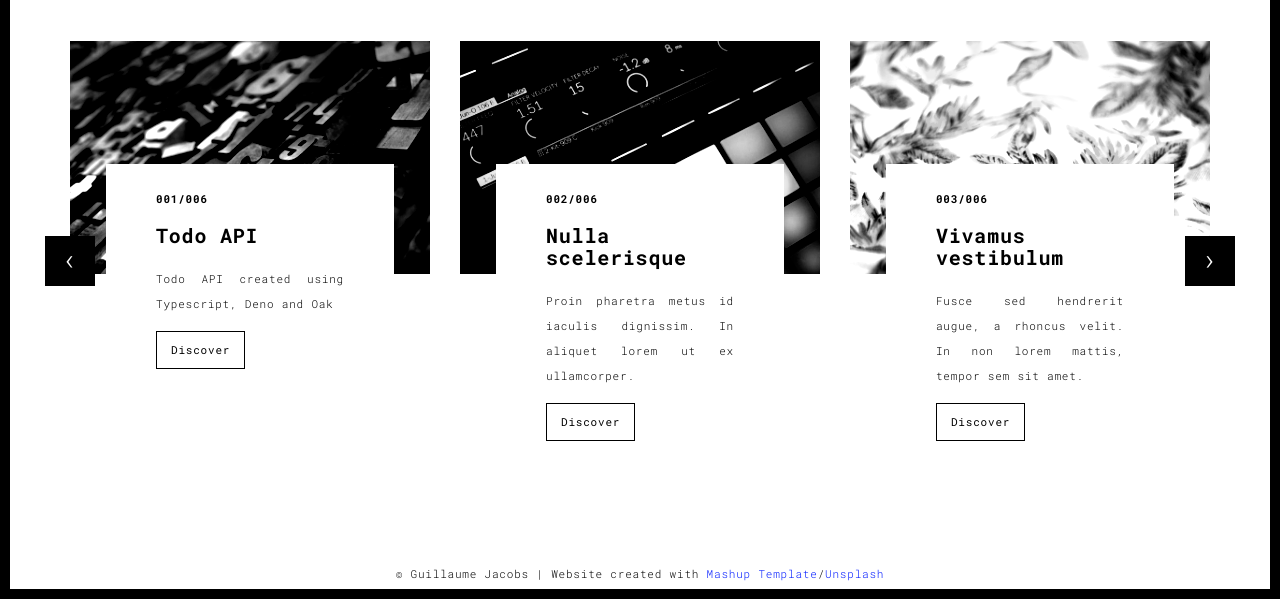
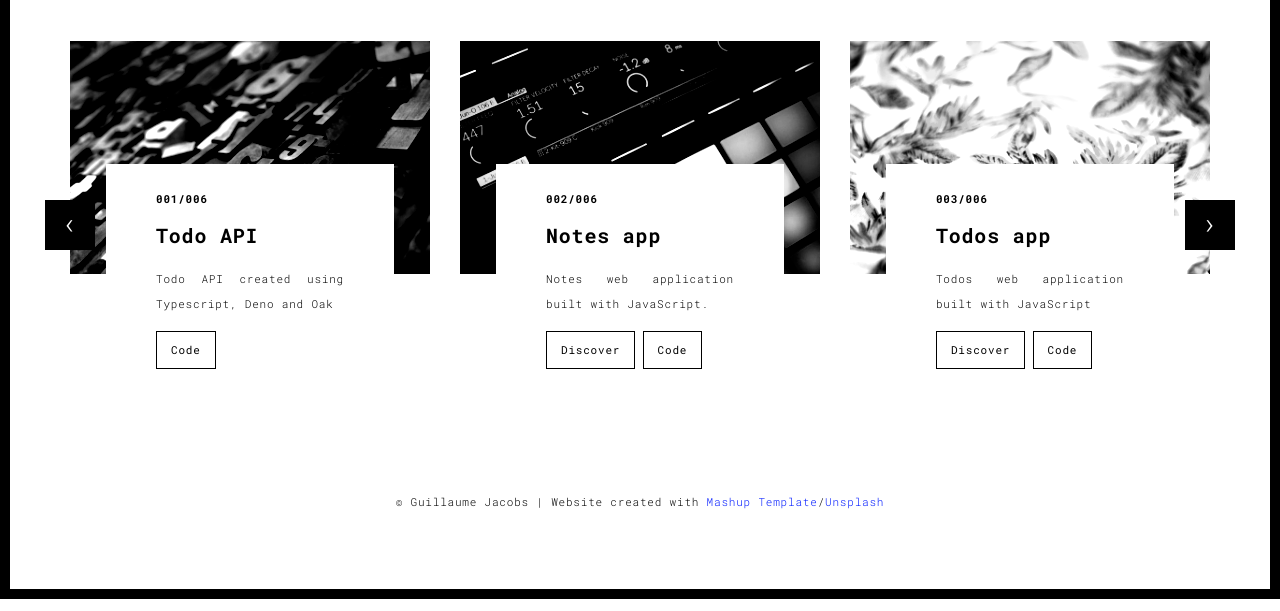
Before and after one commit to Agilulfe/portfolio, a Flask app: page /web.html in a window 1280 px wide. Shown: the part 201-812 px from the top of the page. Run offline with Flask 2, Linux system fonts and the light colour scheme; some libraries are stand-ins or nearby versions.

Commit message:
new projects

```diff
--- a/templates/golang.html
+++ b/templates/golang.html
@@ -84,7 +84,7 @@
                                                 from a given url.
                                             </p>
                                             <a href="https://github.com/Agilulfe/website-thumbnail-generator" title=""
-                                                target="_blank" class="btn btn-default">Discover</a>
+                                                target="_blank" class="btn btn-default">Code</a>
                                         </div>
                                     </div>
                                     <div class="col-sm-4">
--- a/templates/python.html
+++ b/templates/python.html
@@ -83,7 +83,7 @@
                                                 checks if they have ever been leaked on the internet.
                                             </p>
                                             <a href="https://github.com/Agilulfe/password-checker" target="_blank"
-                                                title="" class="btn btn-default">Discover</a>
+                                                title="" class="btn btn-default">Code</a>
                                         </div>
                                     </div>
                                     <div class="col-sm-4">
--- a/templates/web.html
+++ b/templates/web.html
@@ -82,7 +82,7 @@
                                                 Todo API created using Typescript, Deno and Oak
                                             </p>
                                             <a href="https://github.com/Agilulfe/todo-deno" target="_blank" title=""
-                                                class="btn btn-default">Discover</a>
+                                                class="btn btn-default">Code</a>
                                         </div>
                                     </div>
                                     <div class="col-sm-4">
@@ -92,10 +92,13 @@
                                         </a>
                                         <div class="card-container card-container-lg">
                                             <h4>002/006</h4>
-                                            <h3>Nulla scelerisque</h3>
-                                            <p style="text-align:justify;">Proin pharetra metus id iaculis dignissim. In
-                                                aliquet lorem ut ex ullamcorper.</p>
-                                            <a href="./work.html" title="" class="btn btn-default">Discover</a>
+                                            <h3>Notes app</h3>
+                                            <p style="text-align:justify;">Notes web application built with
+                                                JavaScript.</p>
+                                            <a href="https://agilulfe-note.netlify.app/" target="_blank" title=""
+                                                class="btn btn-default">Discover</a>
+                                            <a href="https://github.com/Agilulfe/notes-app" target="_blank" title=""
+                                                class="btn btn-default">Code</a>
                                         </div>
                                     </div>
                                     <div class="col-sm-4">
@@ -105,10 +108,13 @@
                                         </a>
                                         <div class="card-container card-container-lg">
                                             <h4>003/006</h4>
-                                            <h3>Vivamus vestibulum</h3>
-                                            <p style="text-align:justify;">Fusce sed hendrerit augue, a rhoncus velit.
-                                                In non lorem mattis, tempor sem sit amet.</p>
-                                            <a href="./work.html" title="" class="btn btn-default">Discover</a>
+                                            <h3>Todos app</h3>
+                                            <p style="text-align:justify;">Todos web application built with JavaScript
+                                            </p>
+                                            <a href="https://agilulfe-todo.netlify.app" target="_blank" title=""
+                                                class="btn btn-default">Discover</a>
+                                            <a href="https://github.com/Agilulfe/todo-app" target="_blank" title=""
+                                                class="btn btn-default">Code</a>
                                         </div>
                                     </div>
 
@@ -125,10 +131,12 @@
                                         </a>
                                         <div class="card-container">
                                             <h4>004/006</h4>
-                                            <h3>Nulla scelerisque</h3>
-                                            <p style="text-align:justify;">Proin pharetra metus id iaculis dignissim. In
-                                                aliquet lorem ut ex ullamcorper.</p>
-                                            <a href="./work.html" class="btn btn-default">Discover</a>
+                                            <h3>Hangman game</h3>
+                                            <p style="text-align:justify;">Hangman game built with JavaScript.</p>
+                                            <a href="https://agilulfe-hangman.netlify.app/" target="_blank" title=""
+                                                class="btn btn-default">Discover</a>
+                                            <a href="https://github.com/Agilulfe/hangman" target="_blank" title=""
+                                                class="btn btn-default">Code</a>
                                         </div>
                                     </div>
                                     <div class="col-sm-4">
```
